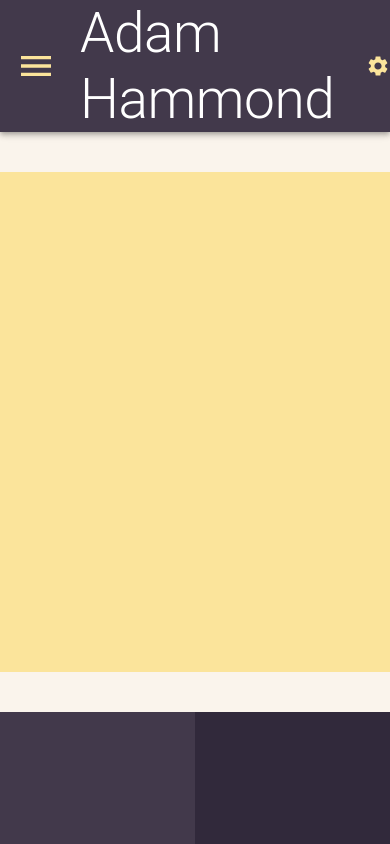
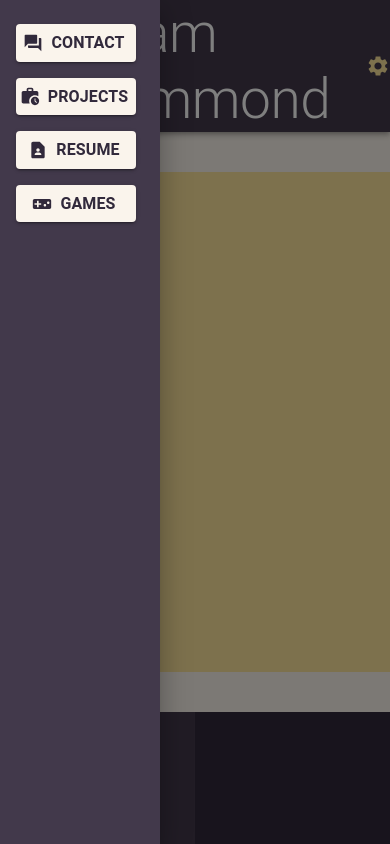
Before and after one commit to adamhammond22/UndeployedReactWebsite, a React (Create React App) app: page / in a window 390 px wide. Both pictures are taken after a click on the button 48 px from the left and 66 px from the top of the page. Shown: the top 844 px of the page. Built offline with nearby package versions, Linux system fonts and the light colour scheme.

Commit message:
working collapsed navbar

```diff
--- a/src/CustomDrawers.jsx
+++ b/src/CustomDrawers.jsx
@@ -37,6 +37,25 @@ const pageIconReturner = (index) => {
   }
 };
 
+/* Menu buttons for both navbars */
+const menuButtons = () => {
+  return (
+    pages.map((page, index)=>(
+      <Button
+        sx = {{maxWidth: 120, ml: 2, mb: 1, mt: 1}}
+        color = 'secondary'
+        variant = 'contained'
+        startIcon={pageIconReturner(index)}
+        name = {page + ' button'}
+        key = {page}>
+        <Typography variant = "h6">
+        {page}
+        </Typography>
+      </Button>
+    ))
+  );
+};
+
 /**
  * Navbar Drawer creator
  * @return {object} JSX
@@ -46,19 +65,36 @@ function CustomNavbar() {
   const {themeState, changeThemeState} = useContext(ThemeStateContext);
 
   /* State to track if collapsed navbar open */
-  // const [CollapsedNBOpen, setCollapsedNBOpen] = useState(false);
+  const [CollapsedNBOpen, setCollapsedNBOpen] = React.useState(false);
 
   /* State to track anchor of settings */
   const [anchorEl, setAnchorEl] = React.useState(null);
 
   const settingsOpen = Boolean(anchorEl);
 
+  /* Handles a change in collapsed NB, setting it to bool */
+  const handleChangeCollapsed = (bool) => {
+    console.log('changecalled');
+    if (CollapsedNBOpen) {
+      setCollapsedNBOpen(false);
+    } else {
+      setCollapsedNBOpen(true);
+    }
+  };
+
+  /* Debug
+  React.useEffect(() => {
+    console.log('navbar open:' + CollapsedNBOpen);
+  }); */
+
+  /* Handles opening and closing settings */
   const handleSettingsClick = (event) => {
     setAnchorEl(event.currentTarget);
   };
   const handleSettingsClose = () => {
     setAnchorEl(null);
   };
+  /* Handles theme change */
   const handleDarkModeChange = () => {
     if (themeState === 'dark') {
       changeThemeState('light');
@@ -69,52 +105,54 @@ function CustomNavbar() {
 
   return (
       <Box sx={{flexGrow: 1}}>
+        {/* Collapsed Navbar */}
         <Drawer
+          ModalProps={{
+            keepMounted: true, // Better open performance on mobile.
+          }}
           sx = {{xs: 'block', md: 'none'}}
-          label = 'collapsed Navbar'
+          label = 'Main Navbar'
           anchor = 'left'
-          open = {false}
-          variant = 'persistent'>
+          sx = {{minWidth: 100}}
+          name = 'left navbar'
+          open = {CollapsedNBOpen}
+          onClose = {handleChangeCollapsed}
+          variant = 'temporary'
+          PaperProps={{sx: {width: 160}}}>
+          <IconButton />
+          {menuButtons()}
         </Drawer>
+        {/* Top Navbar */}
         <AppBar position="static"
-        color = 'primary'>
+        color = 'primary' name = 'top navbar'>
           <Toolbar>
             {/* Collapsed Options */}
             <IconButton sx =
               {{display: {xs: 'flex', md: 'none', padding: 0},
-                fontSize: 40}}
-              color = 'tertiary' size = 'large'>
-              <MenuIcon size = 'large' sx = {{mr: 3, height: 40, width: 40}}/>
+                fontSize: 40, height: 60, width: 60}}
+              name = 'navbar options' color = 'tertiary' size = 'large'
+              onClick = {handleChangeCollapsed}>
+              <MenuIcon sx = {{height: 40, width: 40}} />
             </IconButton>
             {/* Typography box */}
             <Box sx = {{display: 'flex', flexGrow: 1,
-              justifyContent: 'left'}}>
+              justifyContent: 'left'}}name = 'typography box'>
               <Typography variant="h2" component="div" sx={{display: 'flex'}}>
                 Adam Hammond
               </Typography>
             </Box>
             {/* Button Box */}
             <Box sx = {{flexGrow: 2, justifyContent: 'flex-end',
-              display: {xs: 'none', md: 'flex'}}}>
+              display: {xs: 'none', md: 'flex'}}} name = 'button box'>
               {/* Buttons Box*/}
-              {pages.map((page, index)=>(
-                <Button
-                  sx = {{maxWidth: 120, ml: 2}}
-                  color = 'secondary'
-                  variant = 'contained'
-                  startIcon={pageIconReturner(index)}
-                  name = {page}
-                  key = {page}>
-                  <Typography variant = "h6">
-                  {page}
-                  </Typography>
-                </Button>
-              ))}
+              {menuButtons()}
             </Box>
             {/* Settings Box*/}
             <Box sx = {{flexShrink: 1, mr: 2,
-              width: 0, justifyContent: 'flex-end'}}>
-              <IconButton onClick = {handleSettingsClick}>
+              width: 0, justifyContent: 'flex-end'}}
+              name = 'settings box'>
+              <IconButton onClick = {handleSettingsClick}
+                name = 'settings button'>
                 <SettingsIcon color = 'tertiary'/>
               </IconButton>
               <Menu
--- a/src/Home.jsx
+++ b/src/Home.jsx
@@ -16,7 +16,7 @@ function Home() {
         <CustomNavbar />
         <Box name= 'content' sx={{display: 'flex', alignItems: 'center',
           flexDirection: 'column'}}>
-
+          {/* Top Box */}
           <Box sx={{display: 'flex', minWidth: 900, width: '90%',
             height: 500, mt: 5}}
           backgroundColor = 'tertiary.main'>
--- a/src/Themes.jsx
+++ b/src/Themes.jsx
@@ -36,6 +36,24 @@ const lightTheme = {
 
     },
   },
+  breakpoints: {
+    values: {
+      xs: 0,
+      sm: 600,
+      md: 1030,
+      lg: 1200,
+      xl: 1536,
+    },
+  },
+  components: {
+    MuiDrawer: {
+      styleOverrides: {
+        paper: {
+          background: '#42394b',
+        },
+      },
+    },
+  },
 };
 
 export {lightTheme};
```
